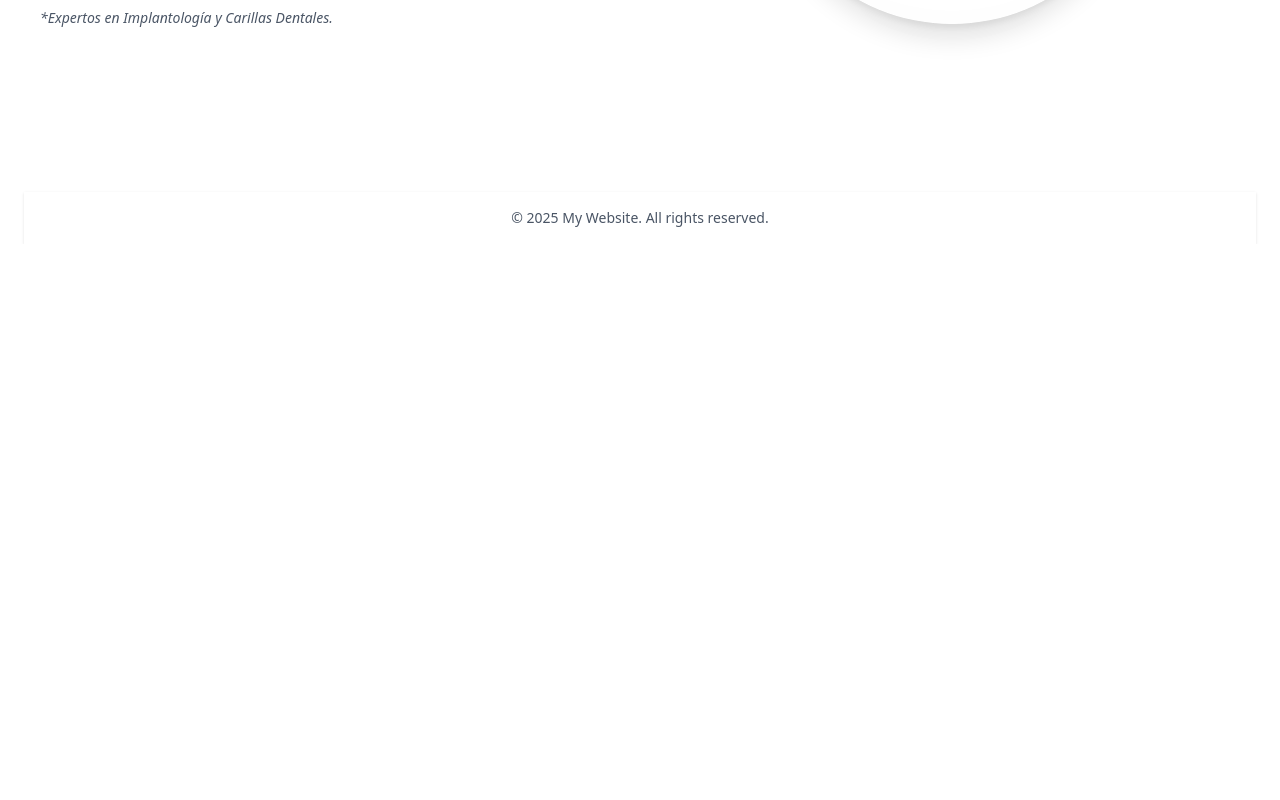
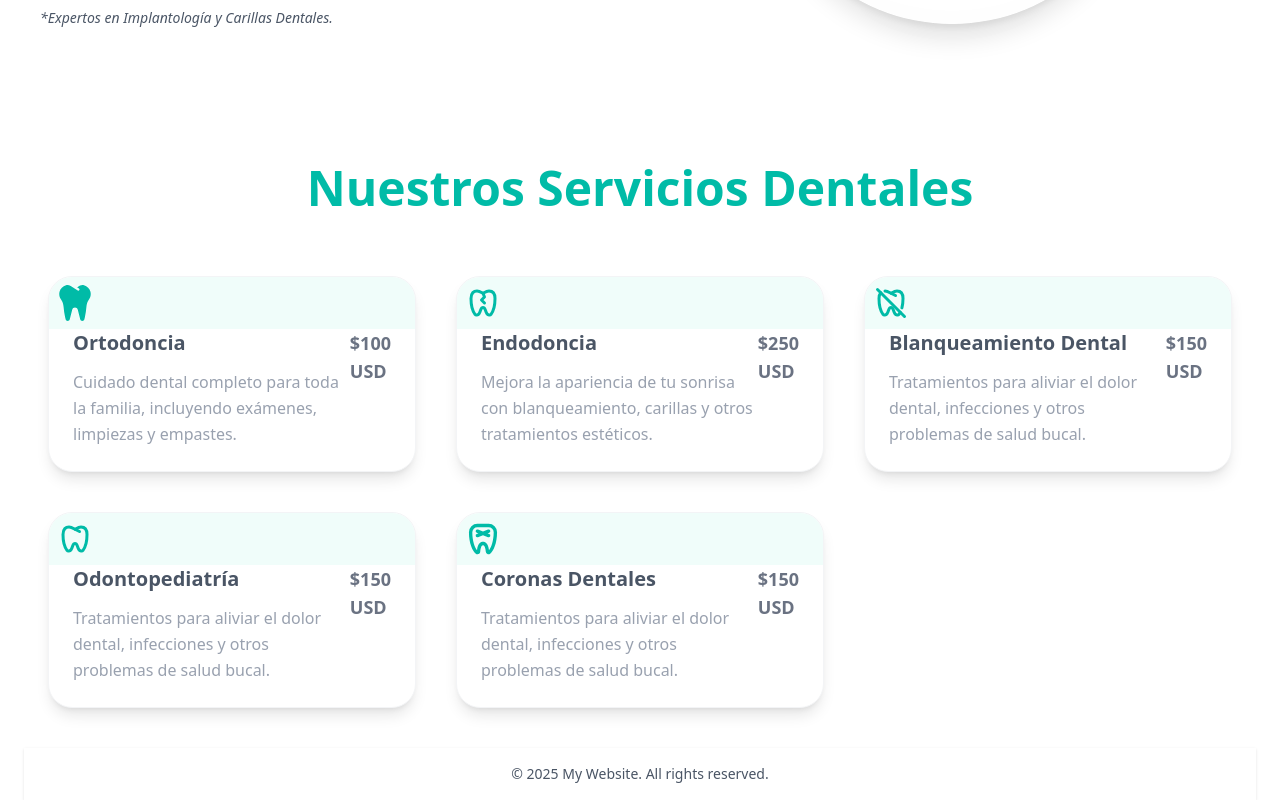
Before and after one commit to wilyramos/sonrisadigital_react_ts_frontend, a React (Vite) app: page / in a window 1280 px wide. Shown: the part 556-1356 px from the top of the page. Before the commit the page ends 800 px from the top, so only its background shows below. Built offline with nearby package versions, Linux system fonts and the light colour scheme; no server answers.

Commit message:
add pages services and about

```diff
--- a/src/components/Admin/Cita/Citas.tsx
+++ b/src/components/Admin/Cita/Citas.tsx
@@ -10,8 +10,8 @@ import { useState } from "react";
 import { toast } from "react-toastify";
 import { useMutation } from "@tanstack/react-query";
 import { getCitasSearch } from "@/api/CitaAPI";
-import type { CitaList } from "@/types/index"; // Asegúrate de que la ruta sea correcta
-
+import type { CitaList } from "@/types/index";
+import CitaDetailsModal from "./CitaDetailsModal";
 export default function Citas() {
 
     // Search
@@ -108,6 +108,7 @@ export default function Citas() {
                 </div>
                 <AddCitaModal />
             </div>
+            <CitaDetailsModal />
         </>
 
     );
--- a/src/components/Admin/Cita/CitasCalendar.tsx
+++ b/src/components/Admin/Cita/CitasCalendar.tsx
@@ -9,28 +9,35 @@ export default function CitasCalendar() {
     const navigate = useNavigate();
     const location = useLocation();
 
-
-
     return (
         <>
-            <div className="p-2 space-y-4">
-                <div className="flex justify-between items-center mb-2">
-                    <h1 className="text-3xl font-bold text-gray-800 mb-1">Calendario de Citas</h1>
-                    <Link to="/citas" className="text-gray-500 hover:text-gray-700 transition duration-150">
-                        <span className="text-sm">Ver listado de citas</span>
-                    </Link>
-                    <button
-                        onClick={() => navigate(location.pathname + `?newCita=true`)}
-                        className="flex items-center px-4 py-2 bg-teal-500 text-white rounded-md shadow-sm hover:bg-teal-600 focus:outline-none focus:ring-2 focus:ring-teal-500 focus:ring-offset-2 transition duration-150"
-                    >
-                        <FaPlus className="mr-2" /> Nueva Cita
-                    </button>
+            {/* Contenedor principal con padding mejorado y sombra sutil */}
+            <div className="p-6 space-y-6">
+                <div className="flex flex-col sm:flex-row sm:items-center sm:justify-between gap-4">
+                    <h1 className="text-4xl font-extrabold text-gray-900">Calendario de Citas</h1>
+
+                    <div className="flex items-center gap-3">
+                        <Link
+                            to="/citas"
+                            className="text-sm font-medium text-gray-500 hover:text-teal-600 transition-colors bg-teal-600/10 hover:bg-teal-600/20 px-4 py-2 rounded-lg shadow-md"
+                        >
+                            Ver todas las citas
+                        </Link>
+
+                        <button
+                            onClick={() => navigate(location.pathname + `?newCita=true`)}
+                            className="flex items-center gap-2 px-5 py-2.5 rounded-xl bg-teal-500 text-white text-sm font-semibold shadow-md hover:bg-teal-600 focus:outline-none focus:ring-4 focus:ring-teal-300 transition"
+                        >
+                            <FaPlus className="text-base" />
+                            Nueva Cita
+                        </button>
+                    </div>
                 </div>
-                <Calendar
 
-                />
+                <Calendar />
+            </div>
 
-            </div>
+            {/* Modales (no se modifican aquí, asumiendo que tienen su propio diseño) */}
             <AddCitaModal />
             <CitaDetailsModal />
         </>
--- a/src/components/Admin/Paciente/EditPacienteModal.tsx
+++ b/src/components/Admin/Paciente/EditPacienteModal.tsx
@@ -42,7 +42,7 @@ export default function EditPacienteModal({ data }: PropsEditPacienteModal) {
     const updatePacienteMutation = useMutation({
         mutationFn: updateUser,
         onError: (error) => {
-            console.error(error);
+            toast.error(error.message);
         },
         onSuccess: (data) => {
             toast.success(data.message);
--- a/src/components/Sidebar/AdminSidebar.tsx
+++ b/src/components/Sidebar/AdminSidebar.tsx
@@ -1,4 +1,4 @@
-import { Home, Calendar, Users, Settings, LogOut } from "lucide-react";
+import { Home, Calendar, Users, LogOut } from "lucide-react";
 import { NavLink } from "react-router-dom";
 import Logo from "../Logo";
 import type { User } from "@/types/index";
@@ -13,7 +13,7 @@ const navItems = [
     { label: "Citas", icon: <Calendar size={18} />, path: "/calendar" },
     { label: "Pacientes", icon: <Users size={18} />, path: "/pacientes" },
     { label: "Odontólogos", icon: <Users size={18} />, path: "/medicos" },
-    { label: "Configuración", icon: <Settings size={18} />, path: "/settings" },
+    // { label: "Configuración", icon: <Settings size={18} />, path: "/settings" },
 ];
 
 
--- a/src/router.tsx
+++ b/src/router.tsx
@@ -3,6 +3,7 @@ import { BrowserRouter as Router, Routes, Route } from "react-router-dom";
 import PublicLayout from "./layouts/PublicLayout";
 import PacienteLayout from "./layouts/PacienteLayout";
 import Home from "./views/home";
+import Servicios from "./views/servicios";
 import LogiwView from "./views/auth/LogiwView";
 import RegisterView from "./views/auth/RegisterView";
 import AdminLayout from "./layouts/AdminLayout";
@@ -13,6 +14,7 @@ import Citas from "./components/Admin/Cita/Citas";
 import CitaDetailsView from "./components/Admin/Cita/CitaDetailsView";
 import CitasCalendar from "./components/Admin/Cita/CitasCalendar";
 import PacientesDetailsView from "./components/Admin/Paciente/PacientesDetailsView";
+import About from "./views/About";
 
 
 export default function App() {
@@ -23,6 +25,8 @@ export default function App() {
 
                     {/* Rutas publicas */}
                     <Route path="/" element={<Home />} index />
+                    <Route path="/servicios" element={<Servicios />} />
+                    <Route path="/nosotros" element={<About />} />
                     <Route path="/login" element={<LogiwView />} />
                     <Route path="/register" element={<RegisterView />} />
                     <Route path="/forgot-password" element={<h1>Forgot Password</h1>} />
--- /dev/null
+++ b/src/views/About.tsx
@@ -0,0 +1,75 @@
+import { motion } from "framer-motion";
+import { FaRegSmileBeam, FaHandsHelping, FaMedal } from "react-icons/fa";
+
+const fadeInUp = {
+  hidden: { opacity: 0, y: 40 },
+  visible: { opacity: 1, y: 0 },
+};
+
+export default function About() {
+  return (
+    <div className="py-10">
+      <div className="container mx-auto px-4">
+        <motion.div
+          initial="hidden"
+          animate="visible"
+          transition={{ staggerChildren: 0.2 }}
+          className="text-center max-w-3xl mx-auto mb-16"
+        >
+          <motion.h2
+            variants={fadeInUp}
+            className="text-4xl font-bold text-gray-800 mb-4"
+          >
+            ¿Quiénes somos?
+          </motion.h2>
+          <motion.p
+            variants={fadeInUp}
+            className="text-gray-600 text-lg"
+          >
+            En <span className="text-teal-500 font-semibold">Sonrisa Digital</span>
+            nos apasiona transformar vidas a través de sonrisas saludables y felices.
+            Contamos con un equipo de especialistas dedicados a tu bienestar dental.
+          </motion.p>
+        </motion.div>
+
+        <div className="grid md:grid-cols-3 gap-12">
+          {/* Card 1 */}
+          <motion.div
+            className="bg-white rounded-lg shadow-lg p-8 text-center"
+            variants={fadeInUp}
+          >
+            <FaRegSmileBeam className="text-teal-500 text-5xl mb-4 mx-auto" />
+            <h3 className="text-xl font-semibold mb-2">Compromiso</h3>
+            <p className="text-gray-600">
+              Nos comprometemos a brindarte atención personalizada y resultados excepcionales.
+            </p>
+          </motion.div>
+
+          {/* Card 2 */}
+          <motion.div
+            className="bg-white rounded-lg shadow-lg p-8 text-center"
+            variants={fadeInUp}
+          >
+            <FaHandsHelping className="text-teal-500 text-5xl mb-4 mx-auto" />
+            <h3 className="text-xl font-semibold mb-2">Confianza</h3>
+            <p className="text-gray-600">
+              Construimos relaciones basadas en la confianza, la empatía y el respeto.
+            </p>
+          </motion.div>
+
+          {/* Card 3 */}
+          <motion.div
+            className="bg-white rounded-lg shadow-lg p-8 text-center"
+            variants={fadeInUp}
+          >
+            <FaMedal className="text-teal-500 text-5xl mb-4 mx-auto" />
+            <h3 className="text-xl font-semibold mb-2">Excelencia</h3>
+            <p className="text-gray-600">
+              Utilizamos tecnología de vanguardia y técnicas avanzadas para ofrecerte el mejor servicio.
+            </p>
+          </motion.div>
+        </div>
+      </div>
+    </div>
+  );
+}
--- /dev/null
+++ b/src/views/Servicios.tsx
@@ -0,0 +1,86 @@
+// importe icons clinica dental de react-icons/fa
+import { FaTooth } from "react-icons/fa";
+import { TbDental, TbDentalBroken, TbDentalOff   } from "react-icons/tb";
+import { PiToothBold } from "react-icons/pi";
+
+
+const dataServicios = [
+    {
+        id: 1,
+        icon: <FaTooth className="text-4xl text-teal-500" />,
+        nombre: "Ortodoncia",
+        descripcion: "Cuidado dental completo para toda la familia, incluyendo exámenes, limpiezas y empastes.",
+        precio: 100
+    },
+    {
+        id: 2,
+        icon: <TbDentalBroken  className="text-4xl text-teal-500" />,
+
+        nombre: "Endodoncia",
+        descripcion: "Mejora la apariencia de tu sonrisa con blanqueamiento, carillas y otros tratamientos estéticos.",
+        precio: 250
+    },
+    {
+        id: 3,
+        icon: <TbDentalOff className="text-4xl text-teal-500" />,
+        nombre: "Blanqueamiento Dental",
+        descripcion: "Tratamientos para aliviar el dolor dental, infecciones y otros problemas de salud bucal.",
+        precio: 150
+    },
+    {
+        id: 4,
+        icon: <TbDental className="text-4xl text-teal-500" />,
+        nombre: "Odontopediatría",
+        descripcion: "Tratamientos para aliviar el dolor dental, infecciones y otros problemas de salud bucal.",
+        precio: 150
+    },
+    {
+        id: 5,
+        icon: <PiToothBold className="text-4xl text-teal-500" />,
+        nombre: "Coronas Dentales",
+        descripcion: "Tratamientos para aliviar el dolor dental, infecciones y otros problemas de salud bucal.",
+        precio: 150
+    },
+];
+
+
+export default function Servicios() {
+    return (
+        <section className="py-10">
+            <div className="container mx-auto px-6">
+                <h2 className="text-4xl md:text-5xl font-extrabold text-center text-teal-500 mb-16">
+                    Nuestros Servicios Dentales
+                </h2>
+
+                <div className="grid grid-cols-1 md:grid-cols-2 lg:grid-cols-3 gap-10">
+                    {dataServicios.map((servicio) => (
+                        <div
+                            key={servicio.id}
+                            className="bg-white rounded-3xl shadow-lg hover:shadow-2xl transition-all duration-300 flex flex-col overflow-hidden border border-gray-100 hover:border-teal-300"
+                        >
+                            <div className="bg-teal-50 flex items-center justify-start p-2">
+                                {servicio.icon}
+                            </div>
+
+                            <div className="px-6 flex justify-between flex-grow">
+                                <div>
+                                    <h3 className="text-xl font-bold text-gray-600 mb-3">
+                                        {servicio.nombre}
+                                    </h3>
+                                    <p className="text-gray-400 text-base leading-relaxed mb-6">
+                                        {servicio.descripcion}
+                                    </p>
+                                </div>
+
+                                <div className="text-gray-500 font-bold text-lg">
+                                    ${servicio.precio} USD
+                                </div>
+                            </div>
+                        </div>
+                    ))}
+                </div>
+            </div>
+        </section>
+
+    );
+}
--- a/src/views/home.tsx
+++ b/src/views/home.tsx
@@ -1,10 +1,12 @@
 import Header from '../components/Home/Header'
+import Servicios from './servicios'
 
 export default function home() {
 
     return (
         <>
             <Header />
+            <Servicios />
         </>
     )
 }
```
Also changed, not shown: src/components/Home/Header.tsx (indentation only).
